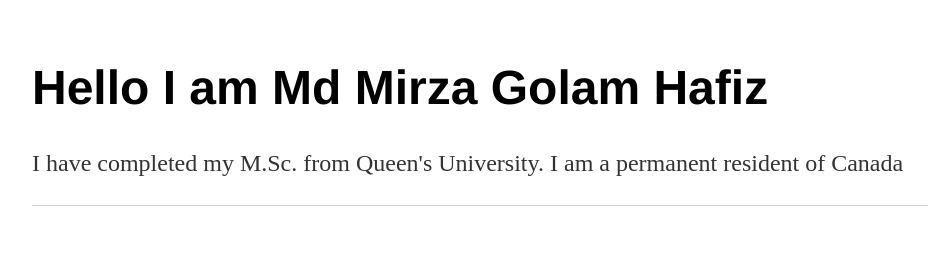
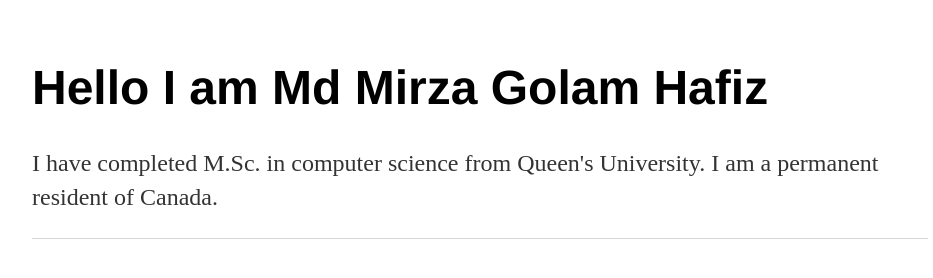
Before and after one commit to hafiz-github/hafiz-github.github.io, a plain HTML site: page cv.html in a window 1280 px wide. Shown: the whole page, without its empty margins (160-1093 px from the left). Drawn offline with Linux system fonts and the light colour scheme.

Commit message:
update page

```diff
--- a/cv.html
+++ b/cv.html
@@ -21,7 +21,7 @@
     		</div><!-- /.blurb -->
 			<div>
 				<p>
-					I have completed my M.Sc. from Queen's University. I am a permanent resident of Canada
+					I have completed M.Sc. in computer science from Queen's University. I am a permanent resident of Canada.
 				</p>
 			</div>
 		</div><!-- /.container -->
```
